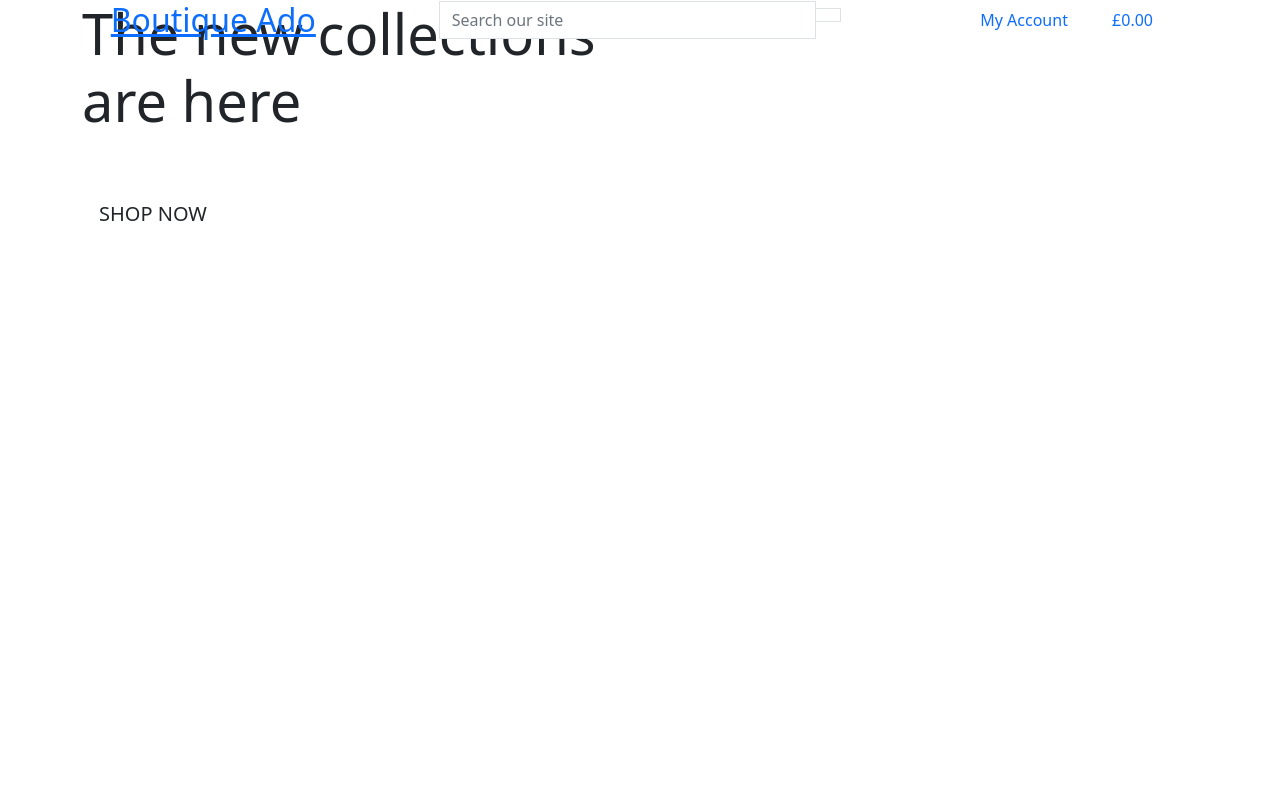
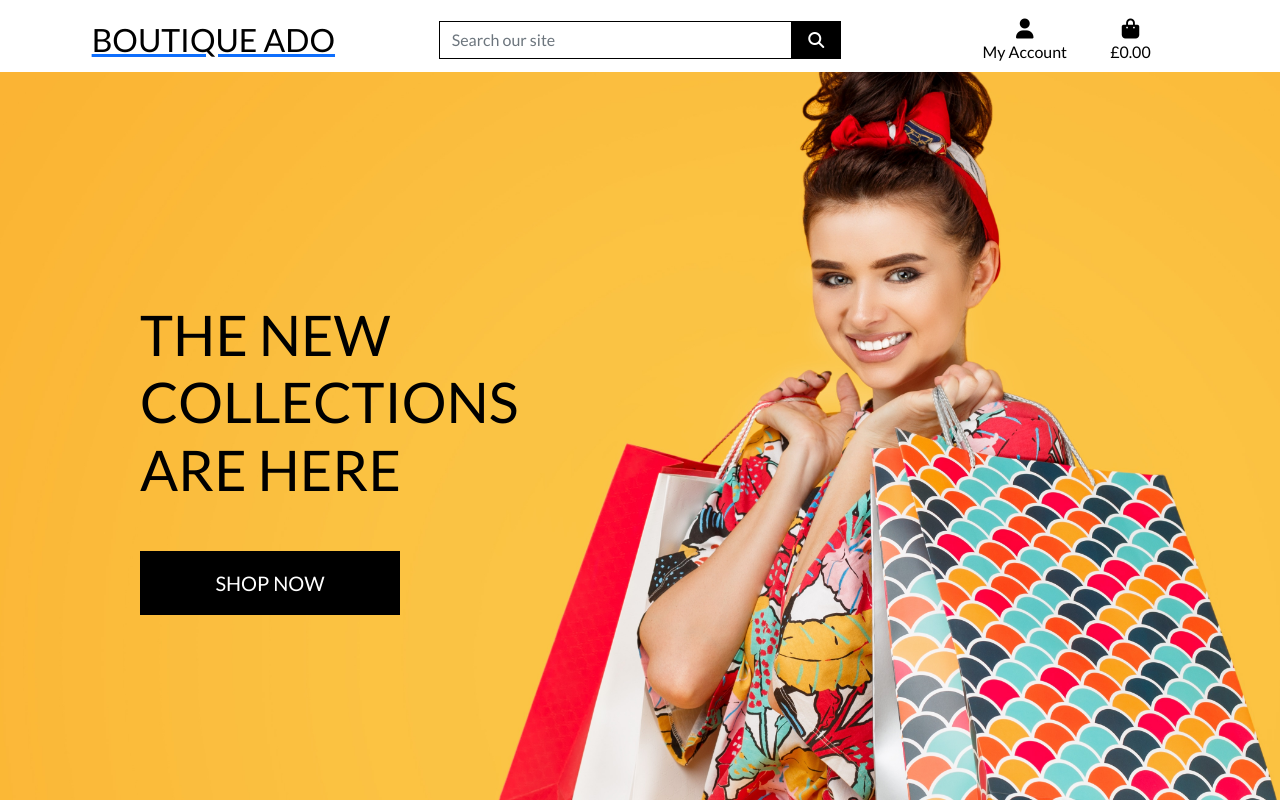
Before and after one commit to RDGrover/e-commerce_v1, a Django app: page / in a window 1280 px wide. Run offline with Django 3.2, Linux system fonts and the light colour scheme; some libraries are stand-ins or nearby versions.

Commit message:
completed homepage header and css

```diff
--- a/boutique_ado/settings.py
+++ b/boutique_ado/settings.py
@@ -146,3 +146,7 @@ USE_TZ = True
 # https://docs.djangoproject.com/en/3.1/howto/static-files/
 
 STATIC_URL = '/static/'
+STATICFILES_DIRS = (os.path.join(BASE_DIR, 'static'),)
+
+MEDIA_URL = '/media/'
+MEDIA_ROOT = os.path.join(BASE_DIR, 'media')
--- a/boutique_ado/urls.py
+++ b/boutique_ado/urls.py
@@ -15,9 +15,11 @@ Including another URLconf
 """
 from django.contrib import admin
 from django.urls import path, include
+from django.conf import settings
+from django.conf.urls.static import static
 
 urlpatterns = [
     path('admin/', admin.site.urls),
     path('account/', include('allauth.urls')),
     path('', include('home.urls')),
-]
+] + static(settings.MEDIA_URL, document_root=settings.MEDIA_ROOT)
--- /dev/null
+++ b/static/css/base.css
@@ -0,0 +1,81 @@
+html {
+    height: 100%;
+}
+
+body {
+    background: url('/media/homepage_background_cropped.jpg') no-repeat center center fixed;
+    background-size: cover;
+    height: calc(100vh - 164px);
+    color: #555;
+    font-family: 'Lato';
+}
+
+/* from Bulma font awesome icons stay centered and have consistent size */
+.icon {
+    align-items: center;
+    display: inline-flex;
+    justify-content: center;
+    height: 1.5rem;
+    width: 1.5rem;
+}
+
+.logo-font {
+    text-transform: uppercase;
+}
+/* Ensures logo only takes up space required by text */
+.main-logo-link {
+    width: fit-content;
+}
+
+.shop-now-button {
+    background: black;
+    color: white;
+    min-width: 260px;
+}
+
+.btn-black {
+    background: black;
+    color: white;
+}
+
+.shop-now-button:hover,
+.shop-now-button:active,
+.shop-now-button:focus,
+.btn-black:hover,
+.btn-black:active,
+.btn-black:focus {
+    background: #222;
+    color: white;
+}
+
+.text-black {
+    color: #000 !important;
+}
+
+.border-black {
+    border: 1px solid black !important;
+}
+
+/* -------------------------------- Media Queries */
+
+/* Slightly larger container on xl screens */
+@media (min-width: 1200px) {
+  .container {
+    max-width: 80%;
+  }
+}
+
+/* fixed top navbar only on medium and up */
+@media (min-width: 992px) {
+    .fixed-top-desktop-only {
+        position: fixed;
+        top: 0;
+        right: 0;
+        left: 0;
+        z-index: 1030;
+    }
+
+    .header-container {
+        padding-top: 164px;
+    }
+}
--- a/templates/base.html
+++ b/templates/base.html
@@ -14,14 +14,18 @@
 
     {% block corecss%}
         <link href="https://cdn.jsdelivr.net/npm/bootstrap@5.0.0-beta2/dist/css/bootstrap.min.css" rel="stylesheet" integrity="sha384-BmbxuPwQa2lc/FVzBcNJ7UAyJxM6wuqIj61tLrc4wSX0szH/Ev+nYRRuWlolflfl" crossorigin="anonymous">
+        <link rel="stylesheet" href="https://fonts.googleapis.com/css?family=Lato&display=swap">
+        <link rel="stylesheet" href="{% static 'css/base.css' %}">
     {% endblock %}
 
     {% block extra_css %}
     {% endblock %}
 
     {% block corejs%}
-        <script src="https://cdn.jsdelivr.net/npm/@popperjs/core@2.6.0/dist/umd/popper.min.js" integrity="sha384-KsvD1yqQ1/1+IA7gi3P0tyJcT3vR+NdBTt13hSJ2lnve8agRGXTTyNaBYmCR/Nwi" crossorigin="anonymous"></script>
-        <script src="https://cdn.jsdelivr.net/npm/bootstrap@5.0.0-beta2/dist/js/bootstrap.min.js" integrity="sha384-nsg8ua9HAw1y0W1btsyWgBklPnCUAFLuTMS2G72MMONqmOymq585AcH49TLBQObG" crossorigin="anonymous"></script>
+        <script src="https://kit.fontawesome.com/46681f886d.js" crossorigin="anonymous"></script>
+        <script src="https://code.jquery.com/jquery-3.4.1.slim.min.js" integrity="sha384-J6qa4849blE2+poT4WnyKhv5vZF5SrPo0iEjwBvKU7imGFAV0wwj1yYfoRSJoZ+n" crossorigin="anonymous"></script>
+        <script src="https://cdn.jsdelivr.net/npm/popper.js@1.16.0/dist/umd/popper.min.js" integrity="sha384-Q6E9RHvbIyZFJoft+2mJbHaEWldlvI9IOYy5n3zV9zzTtmI3UksdQRVvoxMfooAo" crossorigin="anonymous"></script>
+        <script src="https://stackpath.bootstrapcdn.com/bootstrap/4.4.1/js/bootstrap.min.js" integrity="sha384-wfSDF2E50Y2D1uUdj0O3uMBJnjuUD4Ih7YwaYd1iqfktj0Uod8GCExl3Og8ifwB6" crossorigin="anonymous"></script>
     {% endblock %}
 
     {% block extra_js%}
@@ -31,7 +35,7 @@
   </head>
   <body>
       <header class="container-fluid fixed-top">
-        <div class="row">
+        <div class="row bg-white pt-lg-2 d-none d-lg-flex" id="topnav">
             <div class="col-12 col-lg-4 my-auto py-1 py-lg-0 text-center text-lg-left">
                 <a href="{% url 'home' %}"><h2 class="logo-font text-black my-0">Boutique Ado</h2></a>
             </div>
```
Also changed, not shown: media/homepage_background_cropped.jpg (added).
